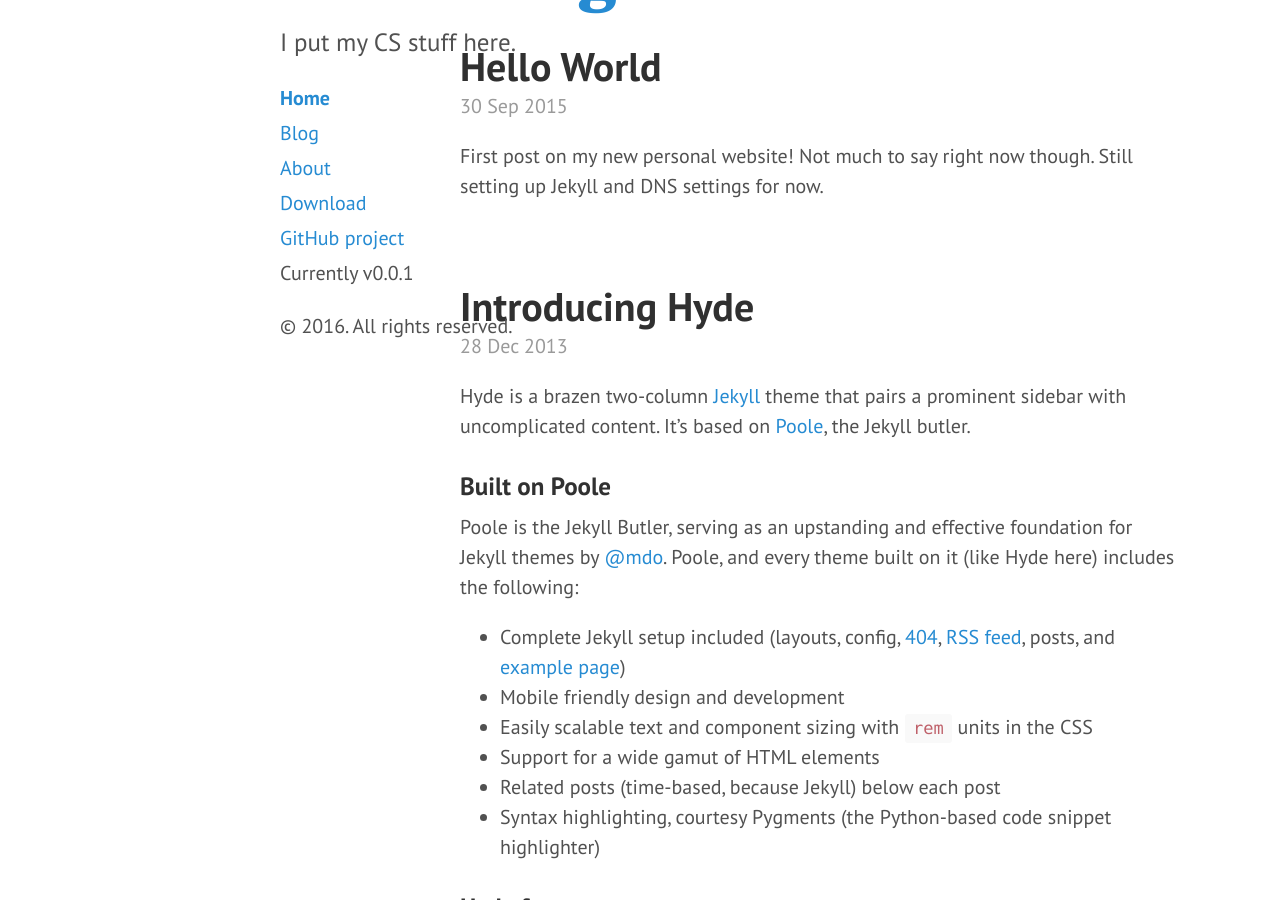
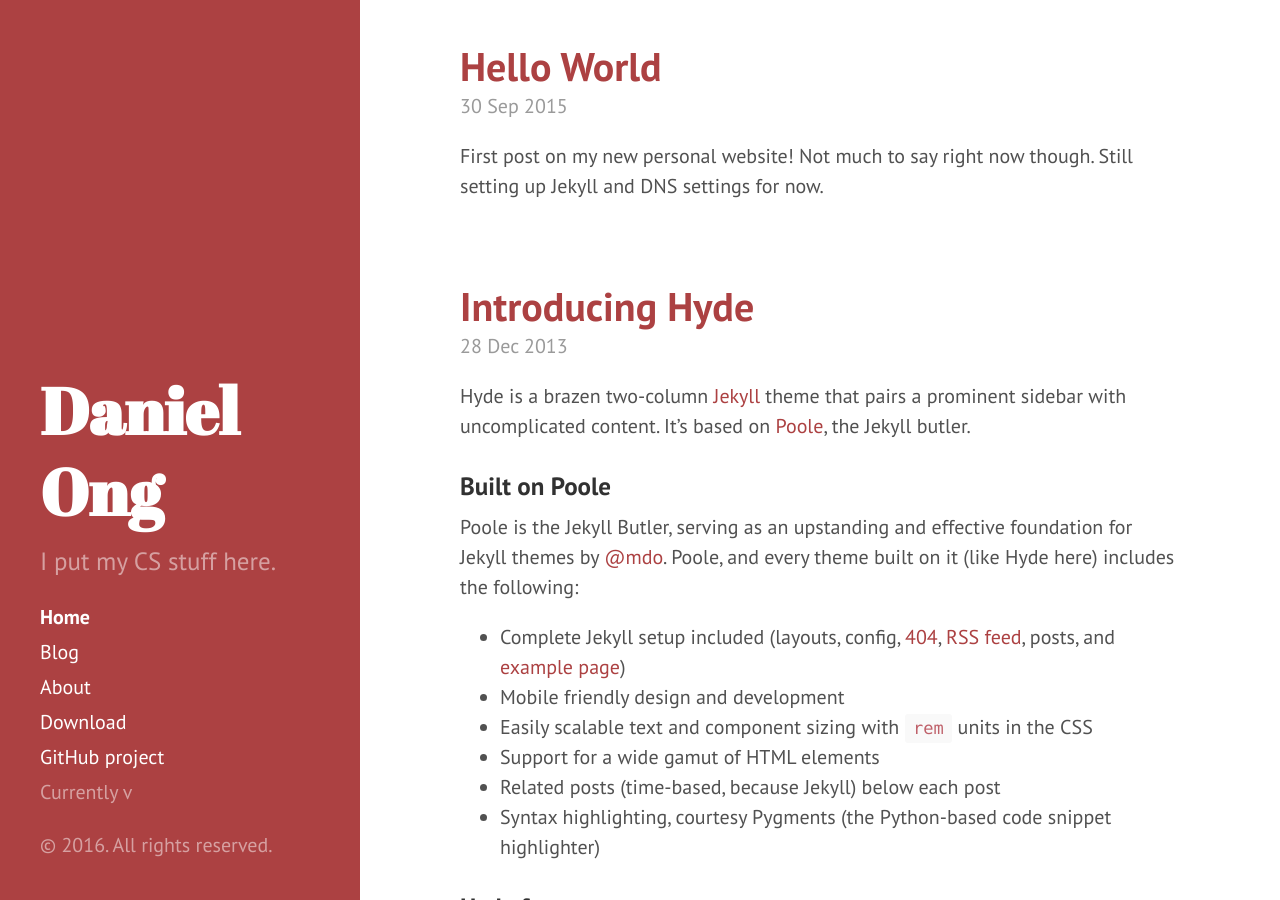
Before and after one commit to danong/danong.github.io, a Jekyll site: the page built from index.html, in a window 1280 px wide and 900 px high, scrolled down 519 px. Built offline with Jekyll 4.4.1, drawn with Linux system fonts in a browser that asks for light colours; the list of posts is cut into pages by our own code.

Commit message:
Syntax fix

```diff
--- a/_config.yml
+++ b/_config.yml
@@ -18,8 +18,6 @@
 
 paginate:         5
 
-# Custom vars
-version:          0.0.1
 
 github:
   repo:           https://github.com/danong/danong.github.io
--- a/_layouts/default.html
+++ b/_layouts/default.html
@@ -3,7 +3,7 @@
 
   {% include head.html %}
 
-  <body class="theme-base-08>
+  <body class="theme-base-08">
 
     {% include sidebar.html %}
 
```
